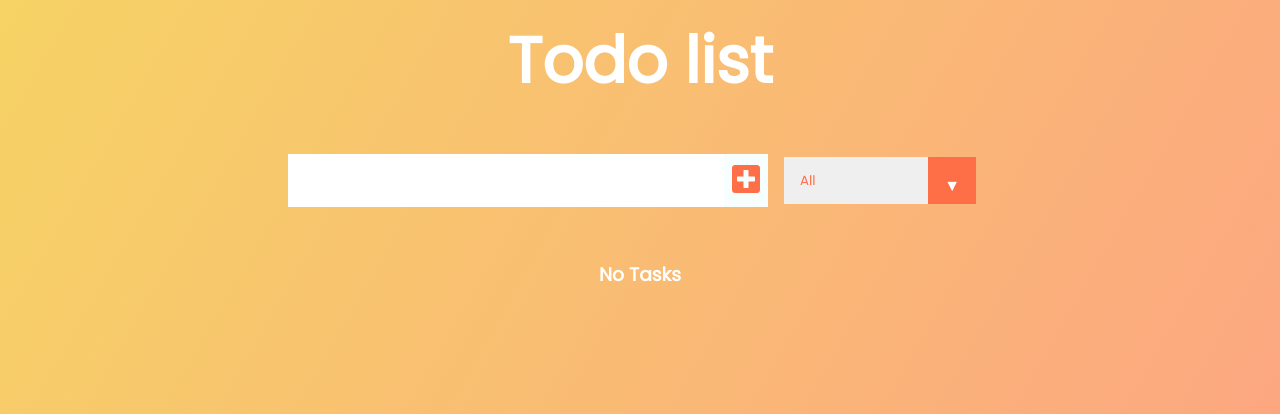
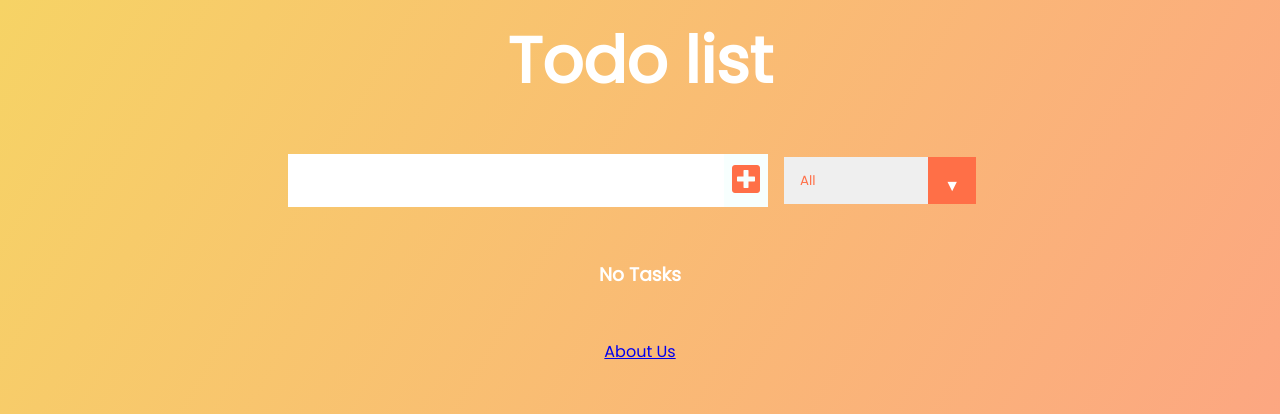
Before and after one commit to sahanK/react-todo, a React (Create React App) app: page / in a window 1280 px wide. Shown: the top 414 px of the page. Built offline with nearby package versions, Linux system fonts and the light colour scheme.

Commit message:
Routing added for about us

```diff
--- a/package.json
+++ b/package.json
@@ -8,6 +8,7 @@
     "@testing-library/user-event": "^12.8.3",
     "react": "^17.0.2",
     "react-dom": "^17.0.2",
+    "react-router-dom": "^5.2.0",
     "react-scripts": "4.0.3",
     "web-vitals": "^1.1.1"
   },
--- a/src/App.js
+++ b/src/App.js
@@ -1,7 +1,9 @@
 import './App.css';
-import Form from './components/Form';
-import TodoList from './components/TodoList';
 import {useState, useEffect} from 'react';
+import About from './components/About';
+import Footer from './components/Footer';
+import Home from './components/Home';
+import {BrowserRouter as Router, Route} from 'react-router-dom';
 
 function App() {
   //State
@@ -22,8 +24,6 @@ function App() {
       let todosWithInvertedCompleteStatus = todolocal.map((todo)=> ({...todo, completed: !todo.completed}));
       console.log(todosWithInvertedCompleteStatus);
       setTodos(todosWithInvertedCompleteStatus);
-
-
     }
   },[])
   //USE EFFECT
@@ -45,13 +45,32 @@ function App() {
   },[todos, status]);
 
   return (
-    <div className="App">
-      <header>
-        <h1>Todo list</h1>
-      </header>
-      <Form todos={todos} setTodos={setTodos} inputText={inputText} setInputText={setInputText} setStatus={setStatus} newItemAddingInProgress={newItemAddingInProgress} setNewItemAddingInProgress={setNewItemAddingInProgress}/>
-      <TodoList todos={todos} setTodos={setTodos} filteredTodos={filteredTodos} status={status}/>
-    </div>
+    <Router>
+      <div className="App">
+        <header>
+          <h1>Todo list</h1>
+        </header>
+        <Route path="/" exact render={()=>(
+          <div>
+            <Home
+            todos={todos}
+            setTodos={setTodos}
+            inputText={inputText}
+            setInputText={setInputText}
+            setStatus={setStatus}
+            newItemAddingInProgress={newItemAddingInProgress}
+            setNewItemAddingInProgress={setNewItemAddingInProgress}
+            filteredTodos={filteredTodos}
+            status={status}
+            />
+            <Footer/>
+          </div>
+        )}>
+        </Route>
+        <Route path="/about" component={About}></Route>
+
+      </div>
+    </Router>
   );
 }
 
--- /dev/null
+++ b/src/components/About.js
@@ -0,0 +1,12 @@
+import React from 'react';
+
+const About = () => {
+    return(
+        <div style={{textAlign:"center"}}>
+            <h4>Version 1.0.0</h4>
+            <a href="/"><h4>Home</h4></a>
+        </div>
+    );
+}
+
+export default About;
--- /dev/null
+++ b/src/components/Footer.js
@@ -0,0 +1,11 @@
+import React from 'react';
+
+const Footer = () => {
+    return(
+        <div style={{textAlign: "center", marginTop: "50px"}}>
+            <a href="/about">About Us</a>
+        </div>
+    );
+}
+
+export default Footer;
--- /dev/null
+++ b/src/components/Home.js
@@ -0,0 +1,21 @@
+import React from 'react';
+import Form from './Form';
+import TodoList from './TodoList';
+
+const Home = ({todos, setTodos, inputText, setInputText, setStatus, newItemAddingInProgress, setNewItemAddingInProgress, filteredTodos, status}) => {
+    return(
+        <div>
+            <Form
+                todos={todos}
+                setTodos={setTodos}
+                inputText={inputText}
+                setInputText={setInputText}
+                setStatus={setStatus}
+                newItemAddingInProgress={newItemAddingInProgress}
+                setNewItemAddingInProgress={setNewItemAddingInProgress}/>
+            <TodoList todos={todos} setTodos={setTodos} filteredTodos={filteredTodos} status={status}/>
+        </div>
+    );
+}
+
+export default Home;
```
Also changed, not shown: 1 other file (tests, documents, lock files or other folders).
